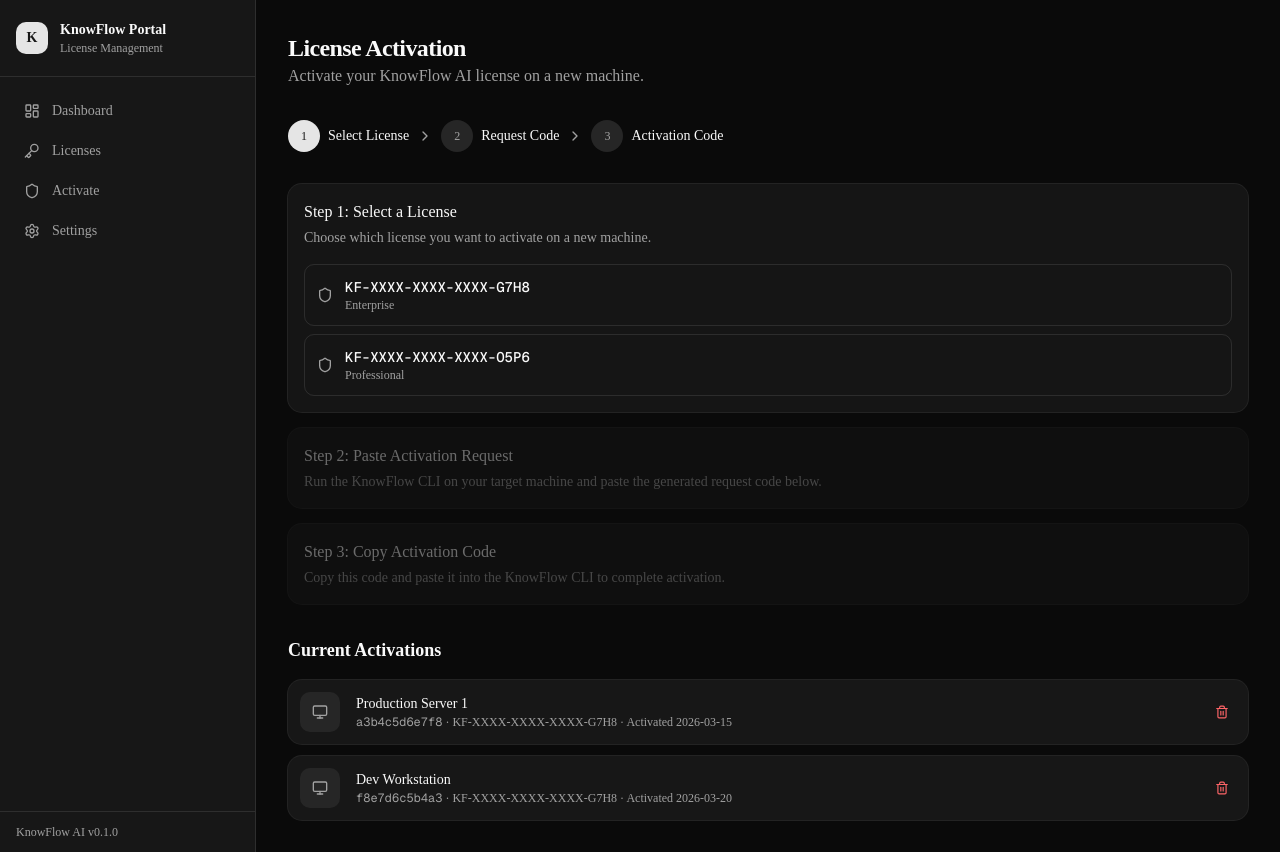
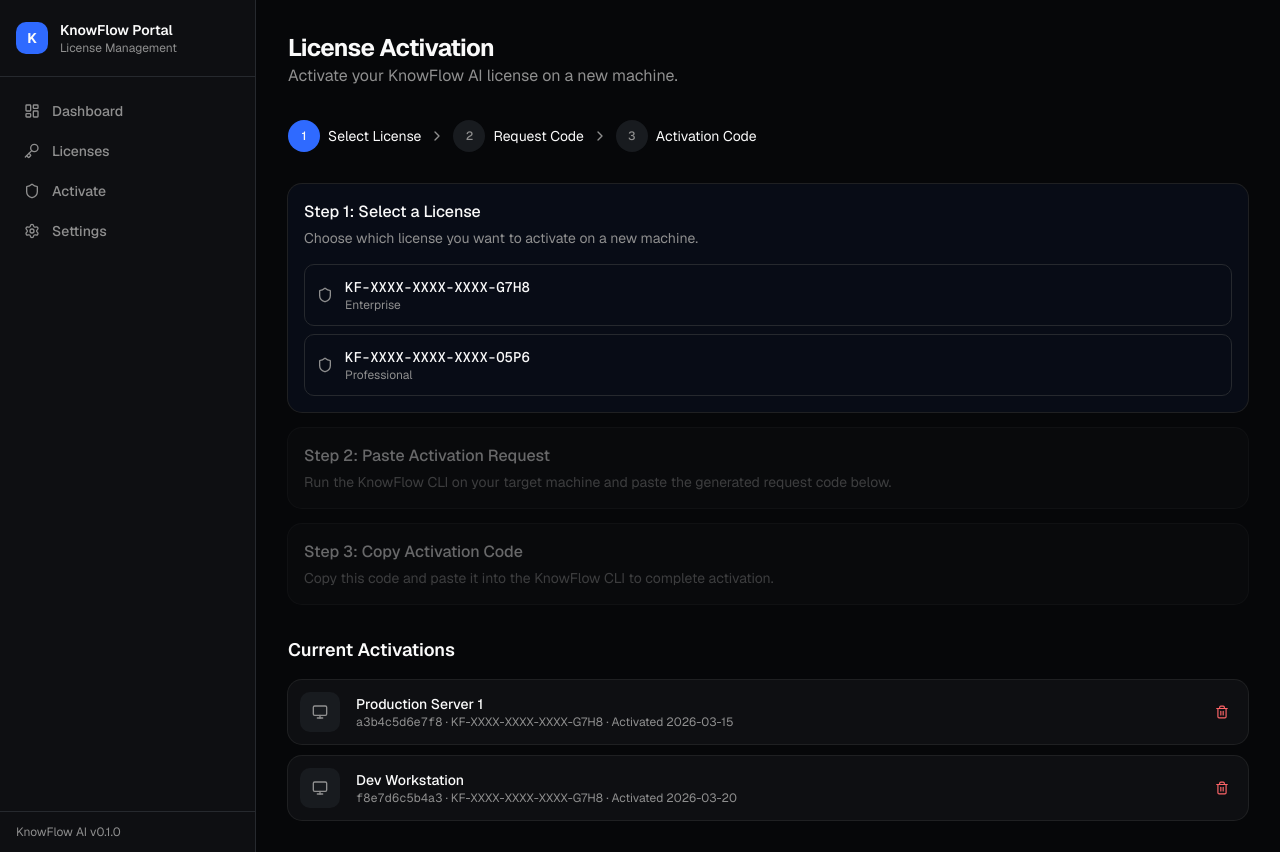
Before and after one commit to davidzha712/knowflow-portal, a Next.js app: page /en/activate in a window 1280 px wide. Built offline with nearby package versions, Linux system fonts and the light colour scheme.

Commit message:
fix: brand blue primary color + fix Geist font circular reference
- Primary color changed to blue (oklch 264 hue) for both light/dark modes
- Fixed --font-sans circular self-reference in @theme inline
- Dark mode background has subtle blue tint for brand consistency

```diff
--- a/src/app/globals.css
+++ b/src/app/globals.css
@@ -7,9 +7,9 @@
 @theme inline {
   --color-background: var(--background);
   --color-foreground: var(--foreground);
-  --font-sans: var(--font-sans);
-  --font-mono: var(--font-geist-mono);
-  --font-heading: var(--font-sans);
+  --font-sans: "Geist", "Geist Fallback", ui-sans-serif, system-ui, sans-serif;
+  --font-mono: "Geist Mono", "Geist Mono Fallback", ui-monospace, monospace;
+  --font-heading: "Geist", "Geist Fallback", ui-sans-serif, system-ui, sans-serif;
   --color-sidebar-ring: var(--sidebar-ring);
   --color-sidebar-border: var(--sidebar-border);
   --color-sidebar-accent-foreground: var(--sidebar-accent-foreground);
@@ -49,24 +49,24 @@
 }
 
 :root {
-  --background: oklch(1 0 0);
+  --background: oklch(0.985 0 0);
   --foreground: oklch(0.145 0 0);
   --card: oklch(1 0 0);
   --card-foreground: oklch(0.145 0 0);
   --popover: oklch(1 0 0);
   --popover-foreground: oklch(0.145 0 0);
-  --primary: oklch(0.205 0 0);
+  --primary: oklch(0.488 0.243 264.376);
   --primary-foreground: oklch(0.985 0 0);
-  --secondary: oklch(0.97 0 0);
+  --secondary: oklch(0.97 0.005 264);
   --secondary-foreground: oklch(0.205 0 0);
   --muted: oklch(0.97 0 0);
   --muted-foreground: oklch(0.556 0 0);
-  --accent: oklch(0.97 0 0);
+  --accent: oklch(0.93 0.02 264);
   --accent-foreground: oklch(0.205 0 0);
   --destructive: oklch(0.577 0.245 27.325);
   --border: oklch(0.922 0 0);
   --input: oklch(0.922 0 0);
-  --ring: oklch(0.708 0 0);
+  --ring: oklch(0.488 0.243 264.376);
   --chart-1: oklch(0.87 0 0);
   --chart-2: oklch(0.556 0 0);
   --chart-3: oklch(0.439 0 0);
@@ -84,24 +84,24 @@
 }
 
 .dark {
-  --background: oklch(0.145 0 0);
+  --background: oklch(0.13 0.005 264);
   --foreground: oklch(0.985 0 0);
-  --card: oklch(0.205 0 0);
+  --card: oklch(0.17 0.005 264);
   --card-foreground: oklch(0.985 0 0);
-  --popover: oklch(0.205 0 0);
+  --popover: oklch(0.17 0.005 264);
   --popover-foreground: oklch(0.985 0 0);
-  --primary: oklch(0.922 0 0);
-  --primary-foreground: oklch(0.205 0 0);
-  --secondary: oklch(0.269 0 0);
+  --primary: oklch(0.588 0.243 264.376);
+  --primary-foreground: oklch(0.985 0 0);
+  --secondary: oklch(0.22 0.01 264);
   --secondary-foreground: oklch(0.985 0 0);
-  --muted: oklch(0.269 0 0);
-  --muted-foreground: oklch(0.708 0 0);
-  --accent: oklch(0.269 0 0);
+  --muted: oklch(0.22 0.01 264);
+  --muted-foreground: oklch(0.65 0 0);
+  --accent: oklch(0.22 0.015 264);
   --accent-foreground: oklch(0.985 0 0);
   --destructive: oklch(0.704 0.191 22.216);
-  --border: oklch(1 0 0 / 10%);
-  --input: oklch(1 0 0 / 15%);
-  --ring: oklch(0.556 0 0);
+  --border: oklch(0.28 0.01 264);
+  --input: oklch(0.28 0.01 264);
+  --ring: oklch(0.588 0.243 264.376);
   --chart-1: oklch(0.87 0 0);
   --chart-2: oklch(0.556 0 0);
   --chart-3: oklch(0.439 0 0);
```
